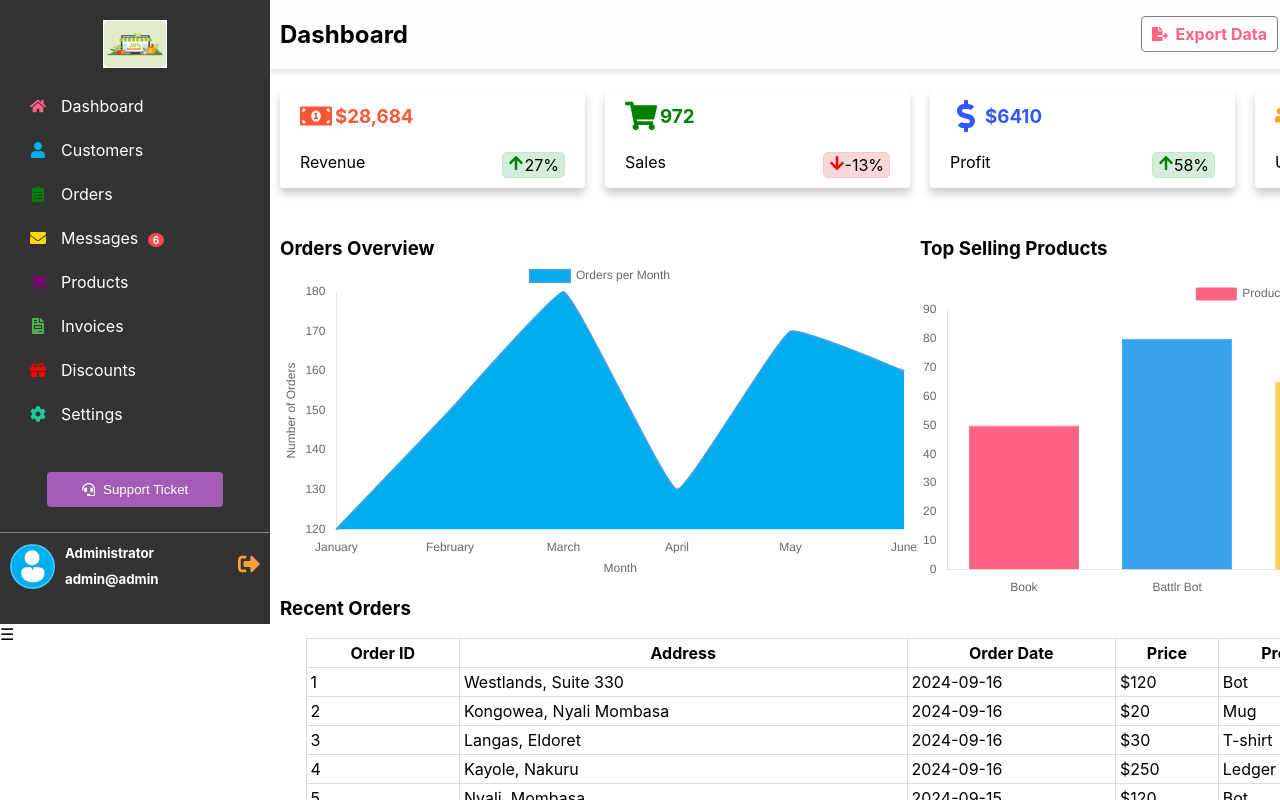
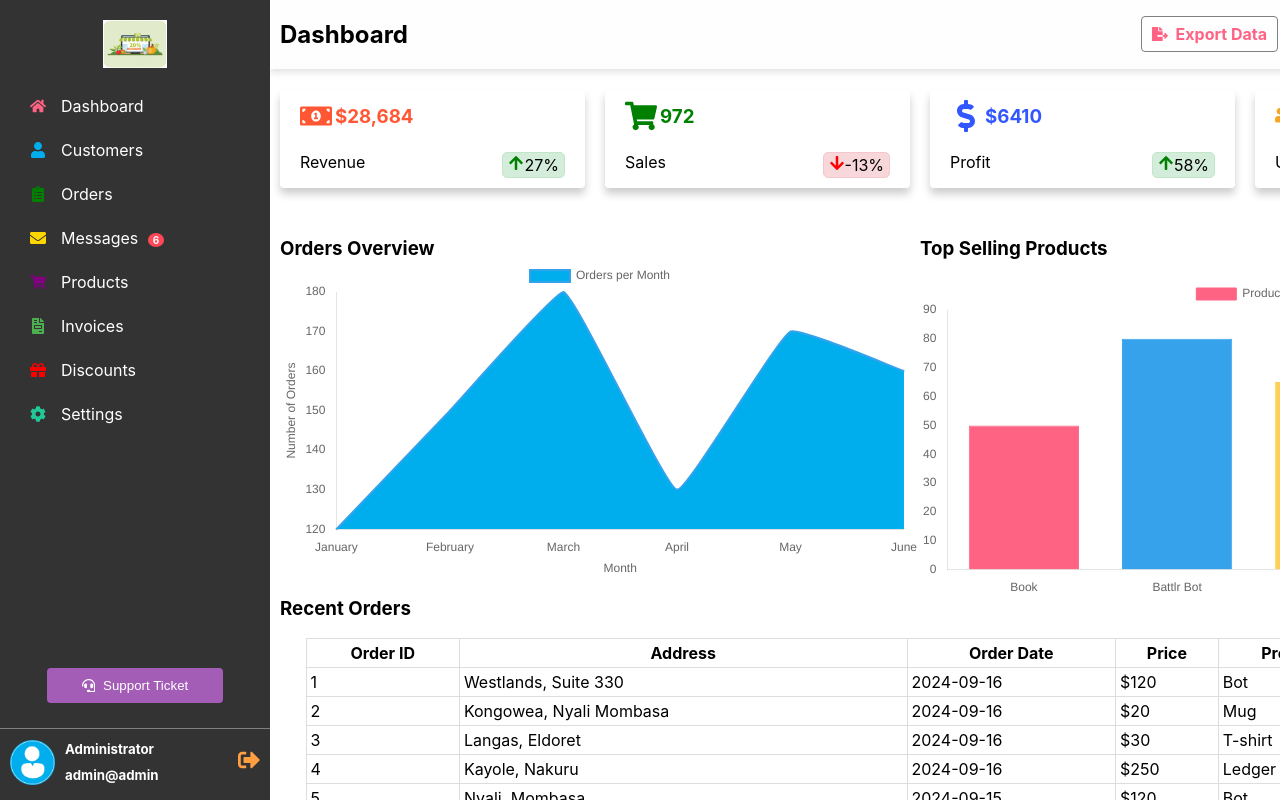
Before and after one commit to Ombito/Admin-dashboard, a React (Create React App) app: page / in a window 1280 px wide. Shown: the top 800 px of the page. Built offline with nearby package versions, Linux system fonts and the light colour scheme.

Commit message:
Fix: mobile responsiveness

```diff
--- a/src/App.css
+++ b/src/App.css
@@ -23,7 +23,7 @@
 }
 
 
-@media screen and (max-width: 768px) {
+@media screen and (max-width: 1268px) {
   .content {
     margin-left: 0;
     padding: 0;
--- a/src/components/Home/home.css
+++ b/src/components/Home/home.css
@@ -9,6 +9,8 @@
 .chart-container {
   display: flex;
   width: 100%;
+  margin: auto;
+  align-items: center;
 }
 .navbar-div {
   display: flex;
@@ -137,7 +139,7 @@
 }
 
 
-@media screen and (max-width: 768px) {
+@media screen  and (max-width: 1200px) {
   .navbar-div {
     width: 100%;
   }
--- a/src/components/Sidebar/sidebar.css
+++ b/src/components/Sidebar/sidebar.css
@@ -1,3 +1,6 @@
+.sidebar-navigation-hero {
+  height: 100%;
+}
 .sidebar {
   width: 270px;
   height: 100%;
@@ -296,7 +299,7 @@
 }
 
 
-@media screen and (max-width: 768px) {
+@media screen and (max-width: 1268px) {
   .sidebar {
     display: none;
     position: fixed;
--- a/src/components/Sidebar/sidebar.jsx
+++ b/src/components/Sidebar/sidebar.jsx
@@ -65,7 +65,7 @@ const handleLogoutClose = () => {
 // };
 
   return (
-   <div>
+   <div className="sidebar-navigation-hero">
      <div className="sidebar">
       <div>
         <img className="logo" src={logo} alt="logo" />
@@ -178,7 +178,7 @@ const handleLogoutClose = () => {
 
     </div>
 
-<div className="hamburgerss" onClick={() => setNavbarIsOpen(!isNavbarOpen)}>
+<div className="hamburger" onClick={() => setNavbarIsOpen(!isNavbarOpen)}>
 {isNavbarOpen ? '✖' : '☰'}
 </div>
 
```
